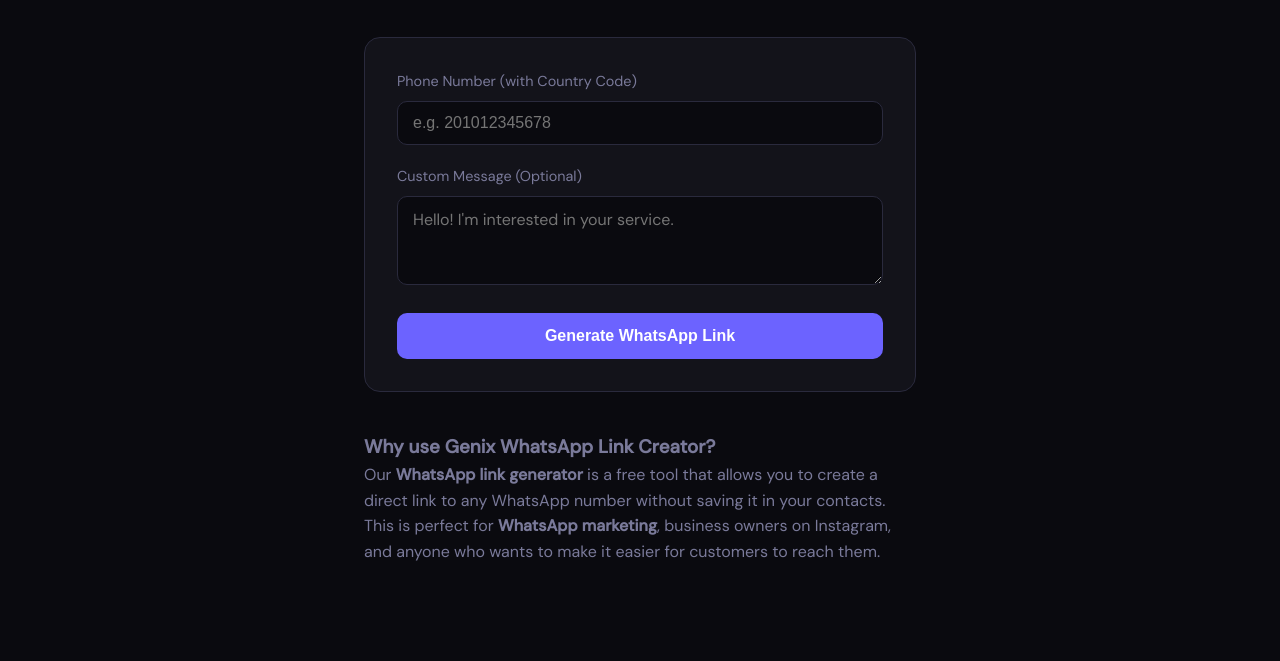
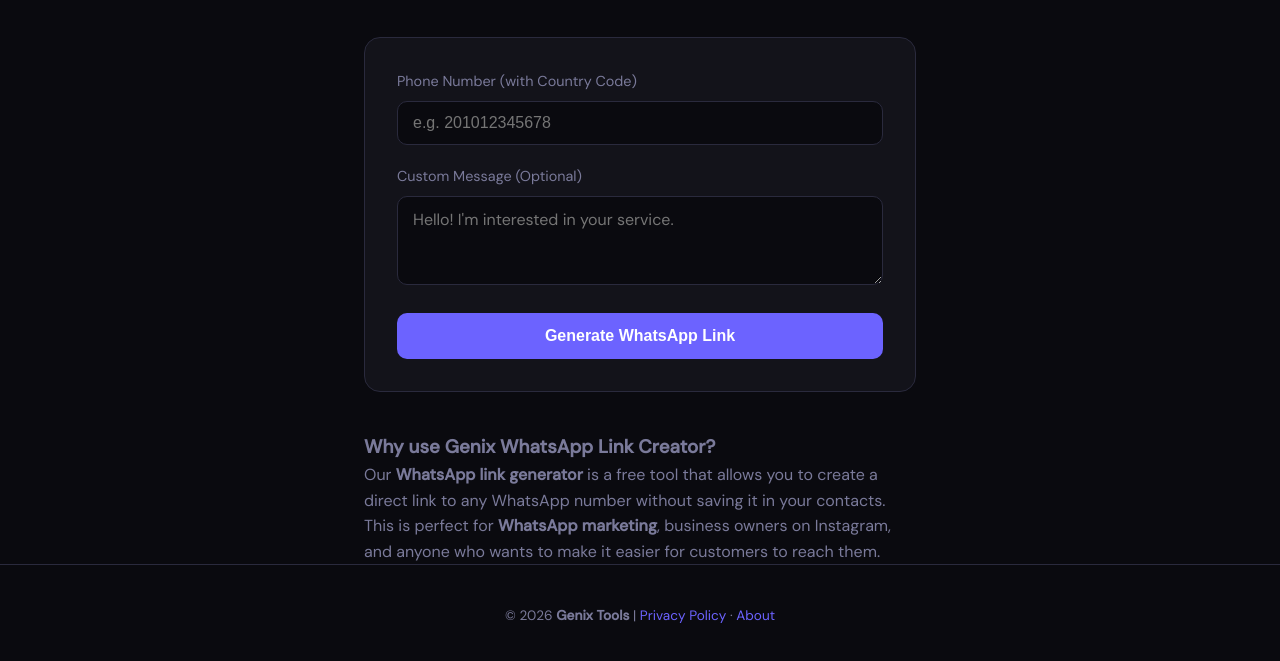
Before and after one commit to Moheb1110/Genix-Tools, a plain HTML site: page whatsApp link generator/index.html in a window 1280 px wide. Shown: the part 315-976 px from the top of the page. Before the commit the page ends 879 px from the top, so only its background shows below. Drawn offline with Linux system fonts and the light colour scheme.

Commit message:
Add footer with links to privacy policy and about
Added footer section with privacy policy and about links.

```diff
--- a/whatsApp link generator/index.html
+++ b/whatsApp link generator/index.html
@@ -163,6 +163,12 @@
         </div>
     </main>
 
+ <footer>
+    <p>© 2026 <strong>Genix Tools</strong> | <a href="../privacy.html">Privacy Policy</a></a> · <a
+        href="../about.html">About</a></p>
+  </footer>
+
+
     <script>
         function generateLink() {
             const phone = document.getElementById('phone').value.replace(/\D/g, '');
```
